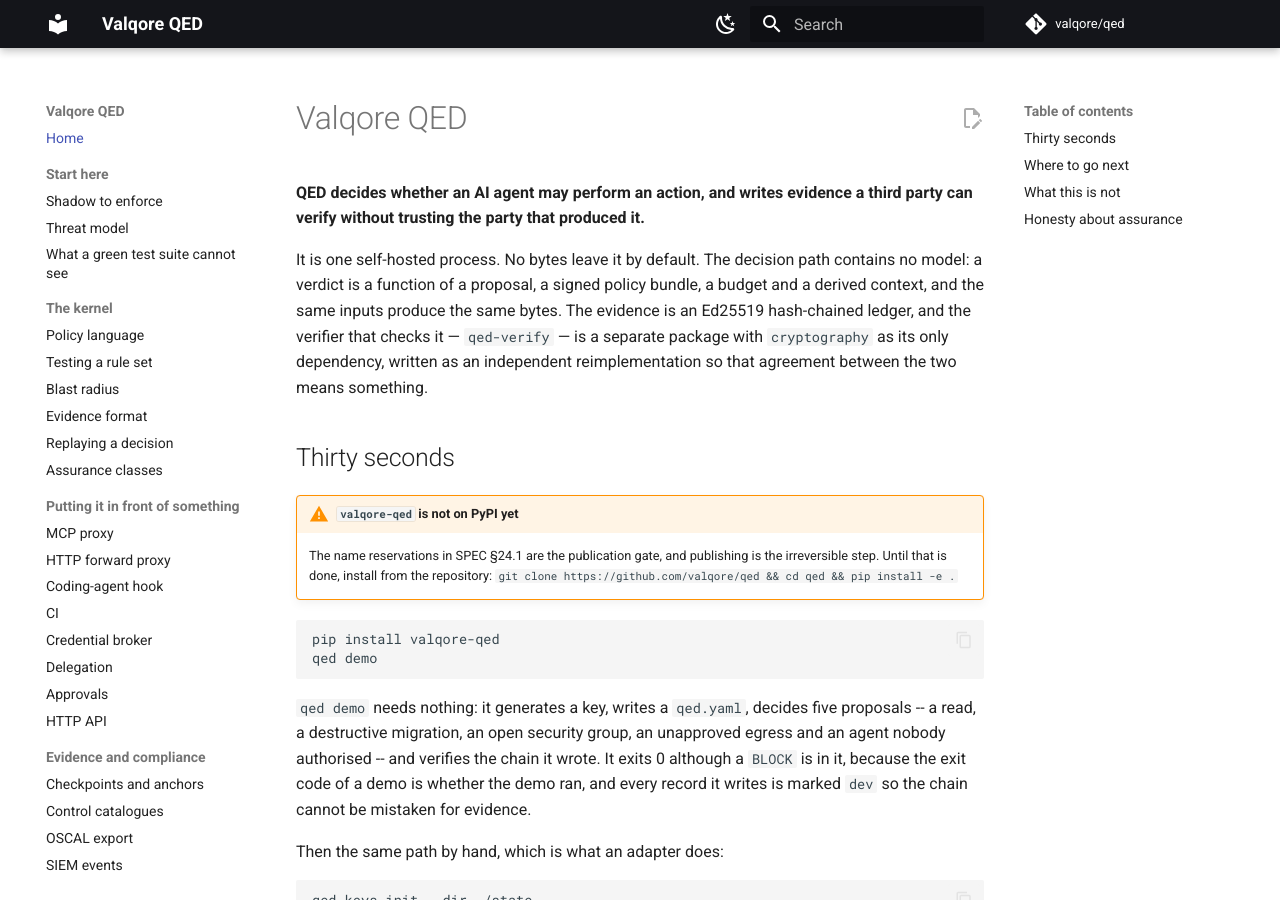
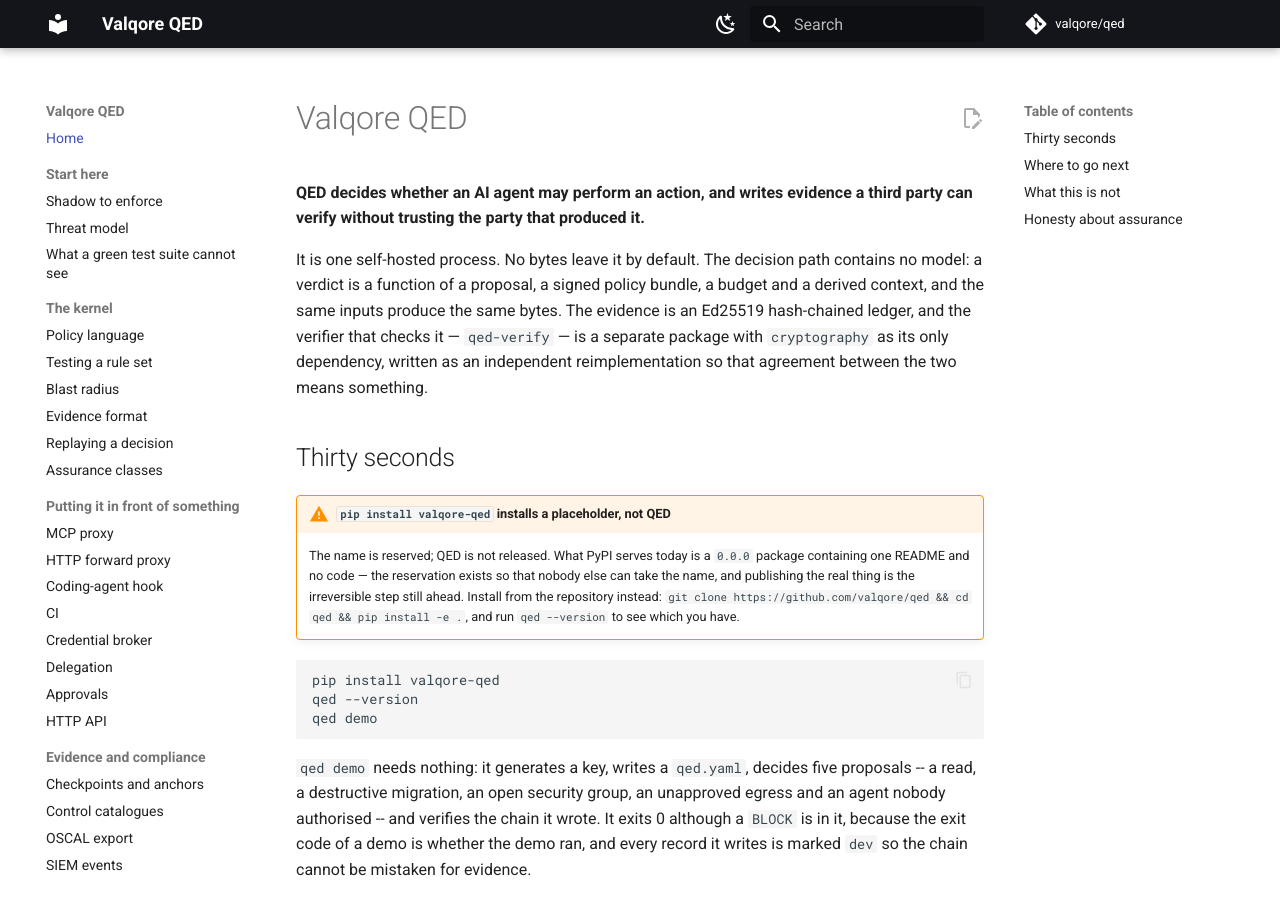
Before and after one commit to valqore/qed, an MkDocs documentation site: the page built from docs/index.md, in a window 1280 px wide and 900 px high. Built offline with MkDocs 1.6.1 and Material for MkDocs 9.7.7, drawn with Linux system fonts in a browser that asks for light colours; comment, search, counter and statistics services are not loaded.

Commit message:
Replace a caveat that stopped being true without becoming right
Four pages told a reader that `pip install valqore-qed` was "not on PyPI
yet", and the guard written for #48 enforced that exact phrase. Reserving
the name falsified all five at once, in the direction that costs a reader
something: they run the command, see a clean exit, and conclude the page was
merely pessimistic.

docs/index.md, docs/deployment.md, docs/onboarding-shadow-to-enforce.md and
docs/ci.md now say what the command does -- it installs a 0.0.0 package
holding one README and no code -- and `INSTALL_COMMANDS` matches on that
rather than on the state of an index. Same guard, same strength, a marker
that does not expire the moment a name is taken. This is the sixth
document falsified by a launch step in two days and the first one caught by
a test rather than by me re-reading my own commit.

Also removed an `or "not on pypi yet" in text` fallback from that guard: it
let a page's PyPI warning satisfy the requirement for a Docker command on
the same page.

README.md's quick start opens with `qed --version` now, which puts the new
flag among the commands tests/docs/test_documented_commands.py executes --
the suite that caught #27.

Co-Authored-By: Claude Opus 5 (1M context) <noreply@anthropic.com>
Signed-off-by: Tunc Celik <tunc@valqore.io>

````diff
--- a/docs/index.md
+++ b/docs/index.md
@@ -13,14 +13,17 @@ between the two means something.
 
 ## Thirty seconds
 
-!!! warning "`valqore-qed` is not on PyPI yet"
-    The name reservations in SPEC §24.1 are the publication gate, and
-    publishing is the irreversible step. Until that is done, install from
-    the repository: `git clone https://github.com/valqore/qed && cd qed &&
-    pip install -e .`
+!!! warning "`pip install valqore-qed` installs a placeholder, not QED"
+    The name is reserved; QED is not released. What PyPI serves today is a
+    `0.0.0` package containing one README and no code — the reservation
+    exists so that nobody else can take the name, and publishing the real
+    thing is the irreversible step still ahead. Install from the repository
+    instead: `git clone https://github.com/valqore/qed && cd qed &&
+    pip install -e .`, and run `qed --version` to see which you have.
 
 ```bash
 pip install valqore-qed
+qed --version
 qed demo
 ```
 
````
Also changed, not shown: CHANGELOG.md (+22 -0 lines), README.md (+6 -0 lines), docs/ci.md (+4 -2 lines), docs/deployment.md (+6 -5 lines), docs/onboarding-shadow-to-enforce.md (+6 -5 lines), 1 other file.
